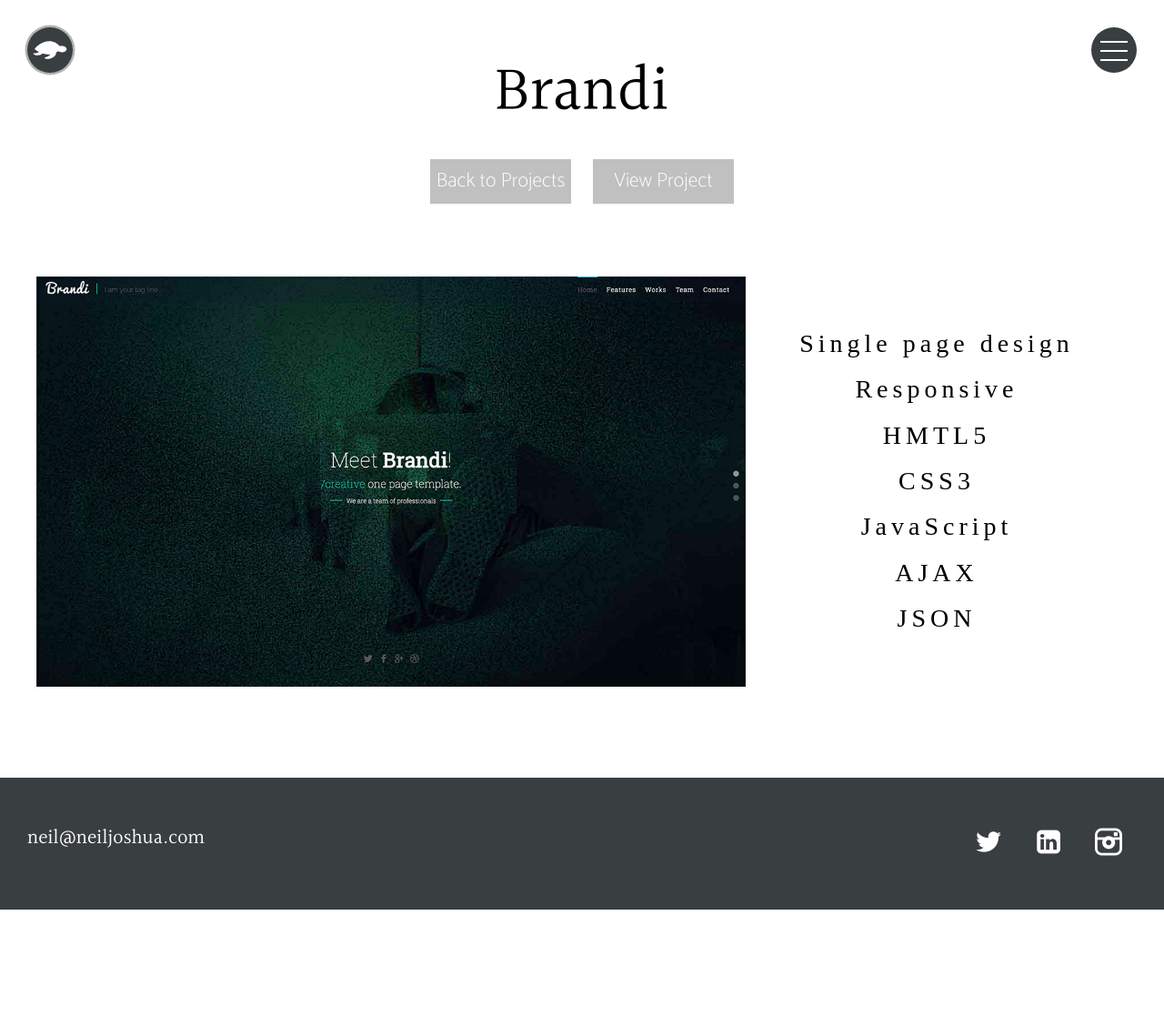
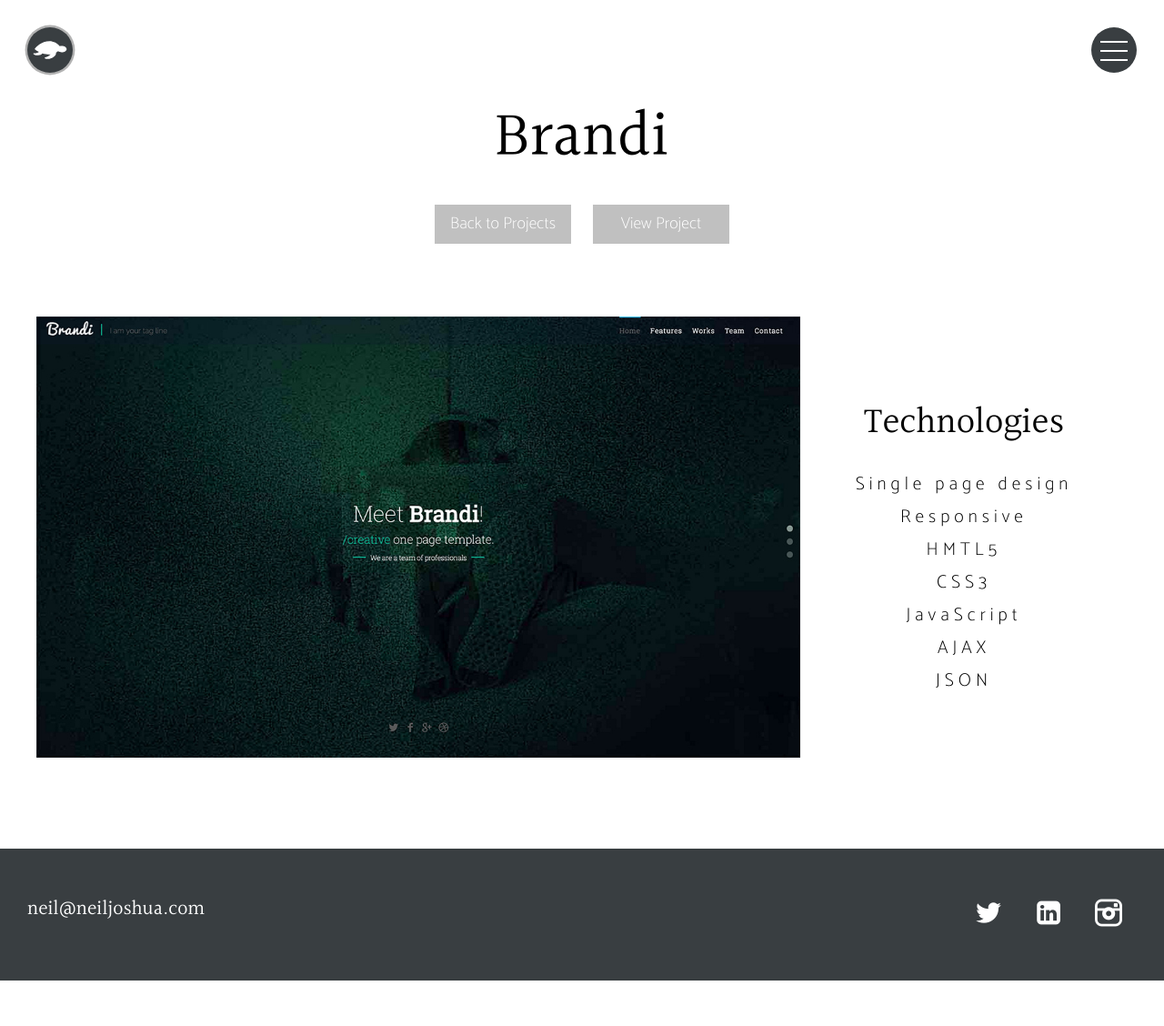
Before and after one commit to neiljoshua/nm, a PHP site: page /projects/brandi.php in a window 1280 px wide. Shown: the whole page at 91% size. Before the commit the page ends 1000 px from the top, so only its background shows below. Run offline with PHP 8.4, Linux system fonts and the light colour scheme.

Commit message:
Clean up

```diff
--- a/dist/css/styles.css
+++ b/dist/css/styles.css
@@ -874,7 +874,7 @@ button:hover {
 
 /* line 2, ../../src/sass/projects.scss */
 .projects main {
-  margin: 50px 0;
+  padding: 50px 0;
 }
 /* line 6, ../../src/sass/projects.scss */
 .projects .project-list {
@@ -1114,11 +1114,11 @@ button:hover {
 /* line 15, ../../src/sass/single-project.scss */
 .button__link {
   display: inline-block;
-  margin: 4px;
-  padding: 5px;
-  width: 145px;
+  margin: 5px;
+  padding: 5px 0;
+  width: 140px;
   color: #fff;
-  font-size: 22px;
+  font-size: 18px;
   font-family: 'Catamaran-thin';
   background-color: #C0C0C0;
   -webkit-transition: background-color 0.6s ease-in-out 0s;
@@ -1169,7 +1169,7 @@ button:hover {
 @media (min-width: 981px) {
   /* line 49, ../../src/sass/single-project.scss */
   .project-image {
-    width: 65%;
+    width: 70%;
   }
 }
 /* line 56, ../../src/sass/single-project.scss */
@@ -1191,23 +1191,43 @@ button:hover {
 @media (min-width: 981px) {
   /* line 64, ../../src/sass/single-project.scss */
   .project-copy {
-    width: 35%;
+    width: 30%;
   }
 }
 /* line 72, ../../src/sass/single-project.scss */
+.project-copy__title {
+  color: #000;
+  font-size: 25px;
+  margin: 20px 0;
+  font-family: "Halant-Regular";
+}
+@media (min-width: 769px) {
+  /* line 72, ../../src/sass/single-project.scss */
+  .project-copy__title {
+    font-size: 35px;
+  }
+}
+@media (min-width: 981px) {
+  /* line 72, ../../src/sass/single-project.scss */
+  .project-copy__title {
+    font-size: 40px;
+  }
+}
+/* line 84, ../../src/sass/single-project.scss */
 .project-copy__list {
   text-align: center;
 }
-/* line 76, ../../src/sass/single-project.scss */
+/* line 88, ../../src/sass/single-project.scss */
 .project-copy__item {
   margin-bottom: 5px;
+  font-family: "Catamaran-thin";
   color: #000;
-  font-size: 28px;
+  font-size: 20px;
   letter-spacing: 5px;
   line-height: 1.8;
 }
 @media (min-width: 769px) {
-  /* line 76, ../../src/sass/single-project.scss */
+  /* line 88, ../../src/sass/single-project.scss */
   .project-copy__item {
     width: 90%;
     margin: 0 auto;
--- a/projects/brandi.php
+++ b/projects/brandi.php
@@ -23,6 +23,7 @@
 	 </div>
 
 	<div class="project-copy">
+			<h2 class="project-copy__title">Technologies</h2>
 			<ul class="project-copy__list">
 				<li class="project-copy__item">Single page design</li>
 				<li class="project-copy__item">Responsive</li>
--- a/projects/photology.php
+++ b/projects/photology.php
@@ -23,6 +23,7 @@
 			 </div>
 
 			<div class="project-copy">
+					<h2 class="project-copy__title">Technologies</h2>
 					<ul class="project-copy__list">
 						<li class="project-copy__item">Ruby On Rails</li>
 						<li class="project-copy__item">Turbolinks</li>
--- a/projects/sanisidro.php
+++ b/projects/sanisidro.php
@@ -24,6 +24,7 @@
 		   	</div>
 
 		   	<div class="project-copy">
+		   		<h2 class="project-copy__title">Technologies</h2>
 					<ul class="project-copy__list">
 						<li class="project-copy__item">WordPress</li>
 						<li class="project-copy__item">Responsive</li>
--- a/projects/tarapoto.php
+++ b/projects/tarapoto.php
@@ -23,6 +23,7 @@
 				</div>
 
 				<div class="project-copy">
+					<h2 class="project-copy__title">Technologies</h2>
 					<ul class="project-copy__list" >
 						<li class="project-copy__item">Animation</li>
 						<li class="project-copy__item">SVG</li>
--- a/projects/weather.php
+++ b/projects/weather.php
@@ -23,6 +23,7 @@
 		   	</div>
 
 		   	<div class="project-copy">
+		   		<h2 class="project-copy__title">Technologies</h2>
 					<ul class="project-copy__list">
 						<li class="project-copy__item">Responsive app</li>
 						<li class="project-copy__item">HMTL5</li>
--- a/src/sass/projects.scss
+++ b/src/sass/projects.scss
@@ -1,6 +1,6 @@
 .projects {
 	main {
-		margin: 50px 0;
+		padding: 50px 0;
 	}
 
 	.project-list {
--- a/src/sass/single-project.scss
+++ b/src/sass/single-project.scss
@@ -14,11 +14,11 @@
 	margin: 20px auto;
 	&__link {
 		display: inline-block;
-		margin: 4px;
-		padding: 5px;
-		width: 145px;
+		margin: 5px;
+		padding: 5px 0;
+		width: 140px;
     color: $white;
-    font-size: 22px;
+    font-size: 18px;
     font-family: 'Catamaran-thin';
     background-color: $silver;
     @include prefix(transition, background-color 0.6s ease-in-out 0s, webkit ms );
@@ -51,7 +51,7 @@
 	margin: 40px 0;
 	vertical-align: middle;
 	@include media-min-width(desktop) {
-		width: 65%;
+		width: 70%;
 	}
 	&__link {
 	 	display: block;
@@ -67,7 +67,19 @@
 	display: inline-block;
 	vertical-align: middle;
 	@include media-min-width(desktop) {
-		width: 35%;
+		width: 30%;
+	}
+	&__title {
+		color: $black;
+		font-size: 25px;
+		margin: 20px 0;
+		font-family: $serif;
+		@include media-min-width(tablet) {
+			font-size: 35px;
+		}
+		@include media-min-width(desktop) {
+			font-size: 40px;
+		}
 	}
 	&__list {
 		text-align: center;
@@ -75,8 +87,9 @@
 
 	&__item  {
 		margin-bottom: 5px;
+		font-family: $sanSerif;
 		color: $black;
-		font-size: 28px;
+		font-size: 20px;
 		letter-spacing: 5px;
 		line-height: 1.8;
 		@include media-min-width(tablet) {
```
Also changed, not shown: gruntfile.js (+6 -4 lines), src/js/nm.js (+39 -46 lines), README.md, dist/js/nm.min.js. Lines whose indentation alone changed are shown as unchanged.
